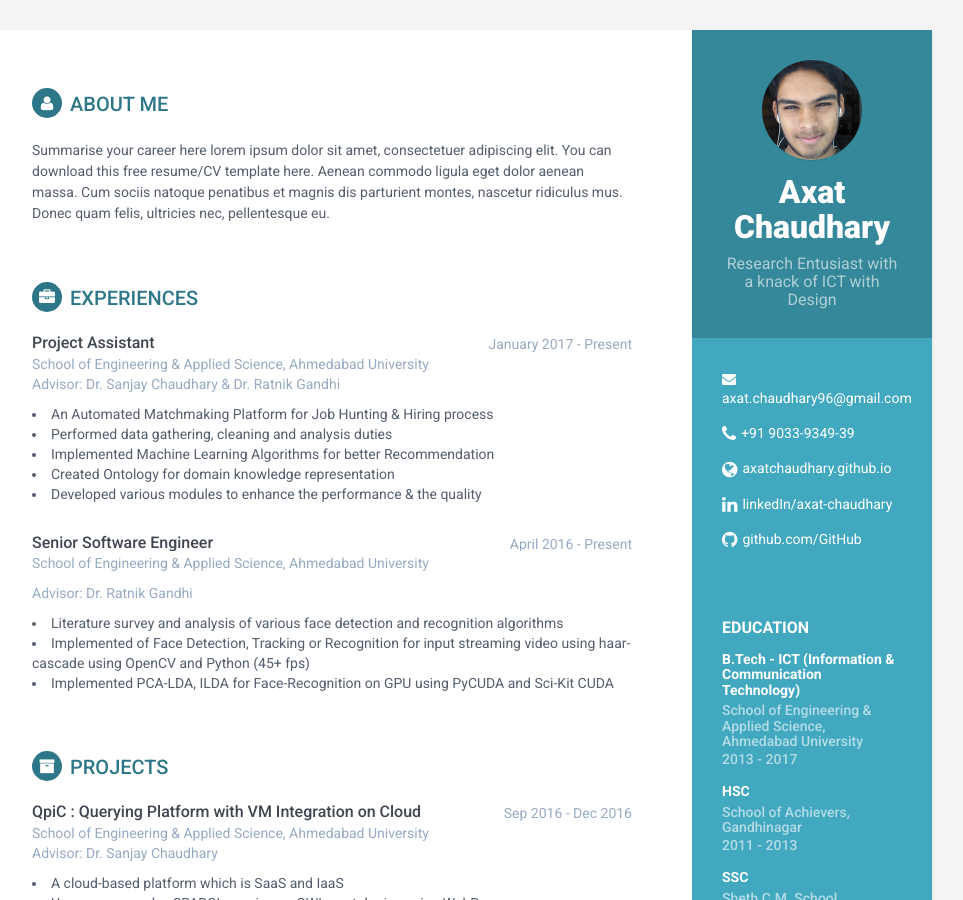
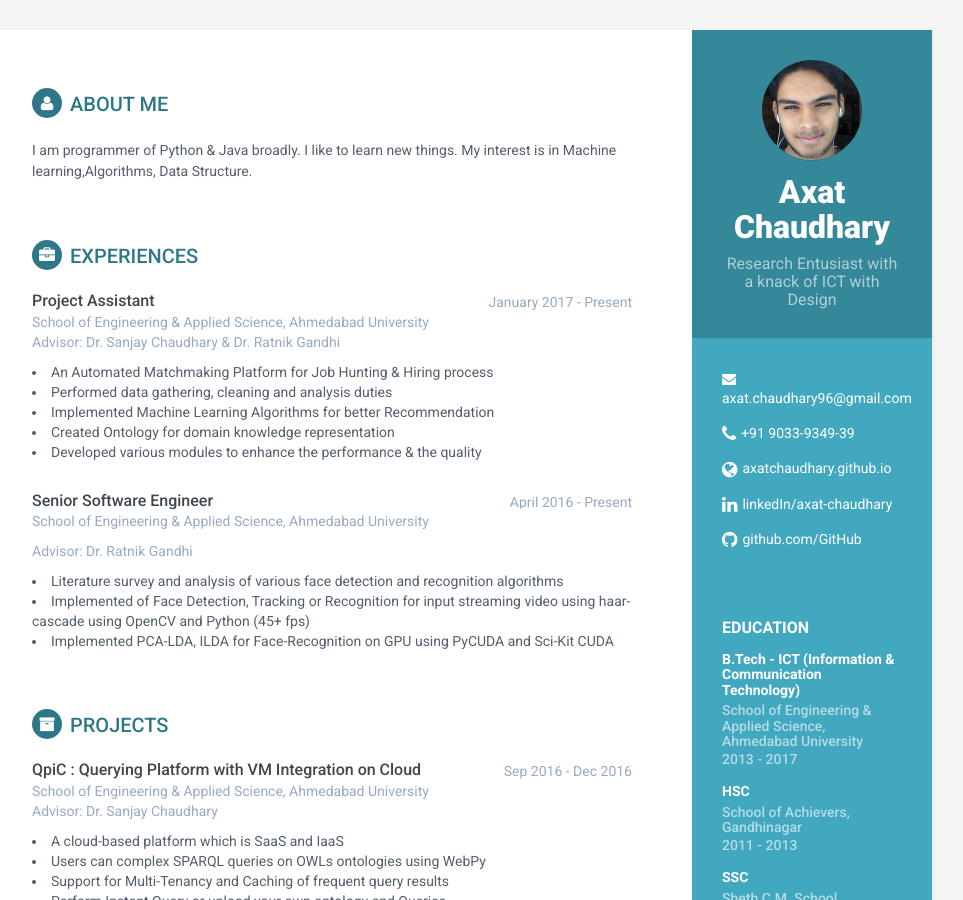
Before and after one commit to Axatchaudhary/axatchaudhary.github.io, a Jekyll site: the page built from index.html, in a window 1280 px wide and 900 px high. Shown: the whole window, without its empty margins (188-1151 px from the left). Built offline with Jekyll 4.4.1, drawn with Linux system fonts in a browser that asks for light colours.

Commit message:
Added About me

```diff
--- a/_includes/career-profile.html
+++ b/_includes/career-profile.html
@@ -2,7 +2,7 @@
   <h2 class="section-title"><i class="fa fa-user"></i>About Me</h2>
 
   <div class="summary">
-      <p>Summarise your career here lorem ipsum dolor sit amet, consectetuer adipiscing elit. You can download this free resume/CV template here. Aenean commodo ligula eget dolor aenean massa. Cum sociis natoque penatibus et magnis dis parturient montes, nascetur ridiculus mus. Donec quam felis, ultricies nec, pellentesque eu.</p>
+      <p> I am programmer of Python &amp; Java broadly. I like to learn new things. My interest is in Machine learning,Algorithms, Data Structure.</p>
   </div><!--//summary-->
 
 </section><!--//section-->
```
